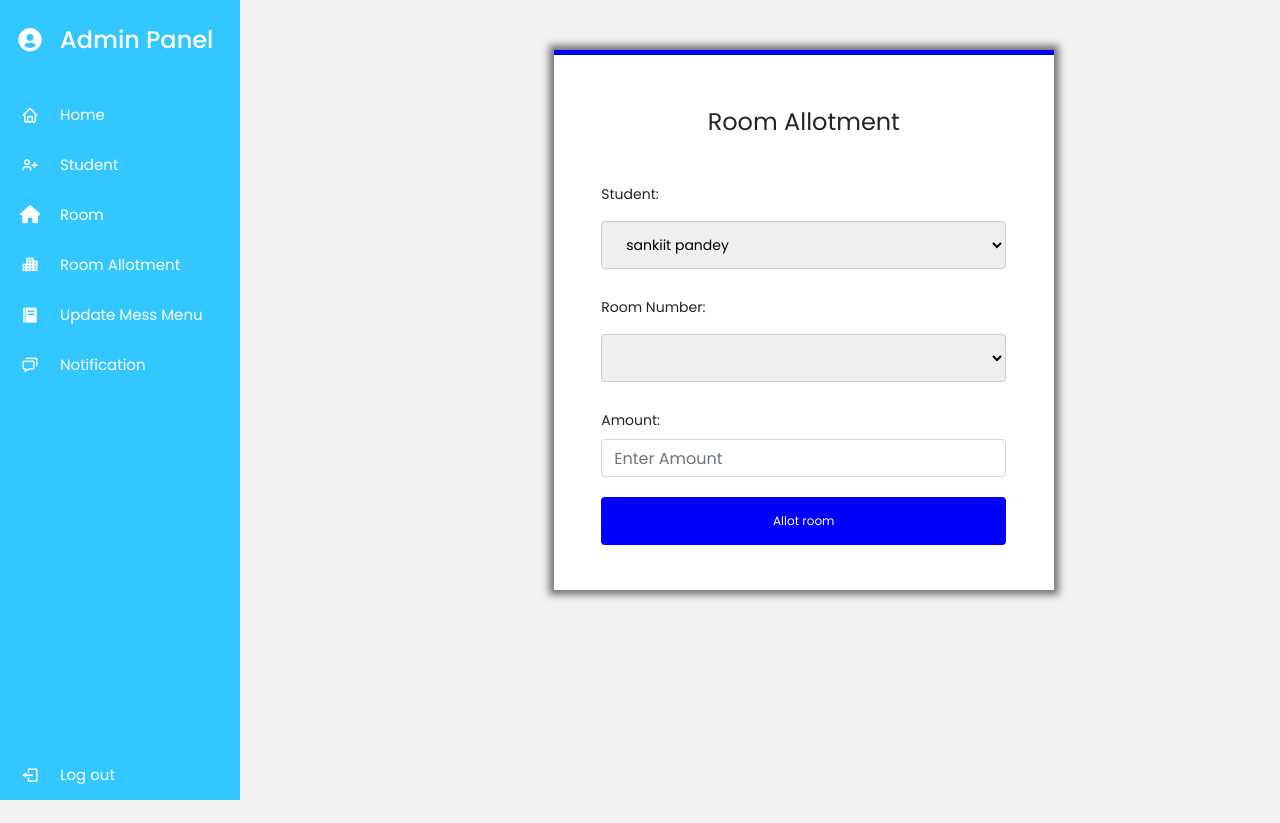
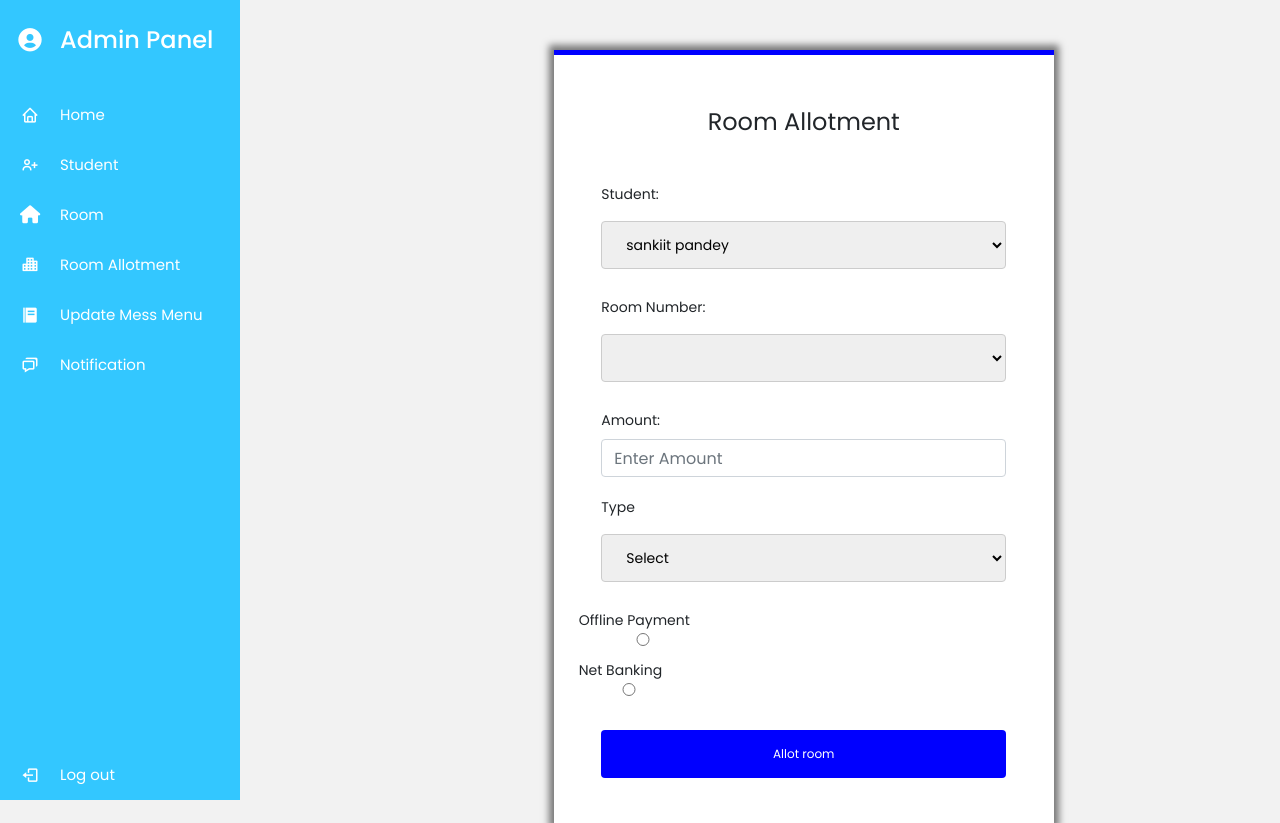
Before and after one commit to Avneesh75/Hostel, a Django app: page /roombook/ in a window 1280 px wide. Before the commit the page ends 800 px from the top, so only its background shows below. Run offline with Django 4.2, Linux system fonts and the light colour scheme; a user stored in the database is signed in; data comes from the database, SQL or seed files in the repository; both versions use the stored data as it was after the commit; lists and menus that the app fills with data are empty; some libraries are stand-ins or nearby versions.

Commit message:
issue fix

```diff
--- a/myapp/models.py
+++ b/myapp/models.py
@@ -3,6 +3,7 @@ from tkinter.messagebox import YES
 from django.db import models
 from django.contrib.auth.models import User
 # Create your models here.
+
 
 gender =(("male", "male"),
     ("female", "female"),
@@ -27,6 +28,7 @@ class Room(models.Model):
     Beds = models.CharField(max_length=5,null=True)
     Rent = models.CharField(max_length=5,null=True)
     Floor = models.CharField(max_length=5,null=True)
+    Type = models.CharField(max_length=10,null=True)
     Image = models.ImageField(upload_to='room_img',null=True)
 
     def __str__(self):
@@ -43,9 +45,9 @@ class Contact(models.Model):
         return self.Email,self.Firstname
 
 status = (
-    ('pending' ,'pending'),
-    ('allow' ,'allow'),
-    ('disallow' ,'disallow')
+        ('pending' ,'pending'),
+        ('allow' ,'allow'),
+        ('disallow' ,'disallow')
     )
 class Booking(models.Model):
     user = models.ForeignKey(User,models.CASCADE)
@@ -55,6 +57,21 @@ class Booking(models.Model):
     booking_date = models.DateField(auto_now_add=True)
     created_at = models.DateTimeField(auto_now_add=True)
     updated_at = models.DateTimeField(auto_now=True)
+    time = models.DateTimeField(auto_now=True)
+    status_choices = (
+            (1, 'Room Book'),
+            (2, 'Room Not Available'),
+    )
+    payment_status_choices = (
+        (1,'SUCCESS'),
+        (2,'PENDING'),
+    )
+    status = models.IntegerField(choices=status_choices,default=1)
+    payment_status = models.IntegerField(choices= payment_status_choices,default=2)
+    order_id = models.CharField(unique=True,max_length=100,null=True,blank=True,default=None)
+    razorpay_order_id = models.CharField(max_length=500,null=True,blank=True)
+    razorpay_payment_id = models.CharField(max_length=500,null=True,blank=True)
+    razorpay_signature = models.CharField(max_length=500,null=True,blank=True)
 
     def __str__(self):
         return self.room
--- a/myapp/templates/adminreg.html
+++ b/myapp/templates/adminreg.html
@@ -4,7 +4,7 @@
 <div class="col-lg-8">
 	<div class="page-content">
 		<div class="form-v4-content">
-			<form class="form-detail" action="{% url 'adminreg' %}" method="post" id="myform" enctype="multipart/form-data">
+			<form class="form-detail" action="{% url 'userregister' %}" method="post" id="myform" enctype="multipart/form-data">
 				{% csrf_token %}
                 <h2>REGISTER FORM</h2>
                 <center><h4 style="color:red">{{msg}}</h4></center>
@@ -74,7 +74,7 @@
 					</div>
 				</div>
 				<div class="form-row-last">
-					<input type="submit" name="register" class="button" value="Register">
+					<button class="button"> Register</button>
 				</div>
 			</form>
 		</div>
--- a/myapp/templates/register.html
+++ b/myapp/templates/register.html
@@ -63,7 +63,7 @@
                 <label for="">Female</label>
                 </div>
             <div class="input-name">
-                <input type="submit" class="button" value="Register">
+                <button type="submit" class="button"> Register</button>
 
             </div>
         </div>
--- a/myapp/templates/room.html
+++ b/myapp/templates/room.html
@@ -25,12 +25,32 @@
             </select>
         </div>
         <div class="input-name">
+        <label for="">Amount:</label>
+        <input type="number" placeholder="Enter Amount" required class="form-control" name="amount">
+        </div>
+        <div class="input-name">
+            <label for="">Type</label>
+           <select name="type">
+               <option>Select</option>
+               <option>Girls</option>
+               <option>Boys</option>
+           </select>
+         </div>
+        <div class="payment-check">
+            <div class="pc=item">
+                <label for="pc-check">
+                    Offline Payment
+                    <input type="radio" id="pc-check" name="mode" value="Offlie-Payment">
+                </label>
+            </div>
+            <div class="pc=item">
+                <label for="pc-check">
+                    Net Banking
+                    <input type="radio" id="pc-check" name="mode" value="Net Payment">
+                </label>
+            </div>
+        <div>
 
-
-    <label for="">Amount:</label>
-            <input type="number" placeholder="Enter Amount" required class="form-control" name="amount">
-
-        </div>
 
             <div class="input-name">
                 <input type="submit" class ="button" value="Allot room">
--- a/myapp/views.py
+++ b/myapp/views.py
@@ -45,8 +45,7 @@ def UserRegister(request):
 
         else:
             if password == cpassword:
-                user = User.objects.create_user(
-                    username=email, password=password)
+                user = User.objects.create_user(username=email, password=password)
                 newuser = Student.objects.create(user=user, First_Name=fname, Last_Name=lname,
                                                  Contact=contact, Course=course, Gender=gender, Dob=dob, Aadhar_no=aadhar,)
                 messages.error(request, "Register Successfully")
@@ -55,7 +54,7 @@ def UserRegister(request):
                 message = "Password and Confirm Password Doesnot Match"
                 return render(request, 'register.html', {'msg': message})
     else:
-        return redirect("home")
+        return redirect("Home")
 
 
 def Login(request):
@@ -88,16 +87,24 @@ def room(request):
             student = request.POST['student']
             room = request.POST['room']
             amount = request.POST['amount']
+            type = request.POST['type']
             user = User.objects.get(id=student)
             room = Room.objects.get(id=room)
             newuser = Booking.objects.create(
-                user=user, statu="allow", room=room, amount=amount)
+                user=user, statu="allow", room=room, amount=amount,type=type)
             return redirect("roomlist")
         room = Room.objects.all()
         use = Student.objects.all()
         book = Booking.objects.all()
         for i in book:
             room = room.exclude(id=i.room.id)
+        # if(request.POST.get('mode')=='Offlie-Payment'):
+        #     return redirect("view_room")
+        # else:
+
+
+
+
         return render(request, 'room.html', {'room': room, 'user': use})
     else:
         return redirect("Home")
```
Also changed, not shown: db.sqlite3, myapp/migrations/0009_room_type.py (added), myapp/migrations/0010_booking_order_id_booking_payment_status_and_more.py (added).
